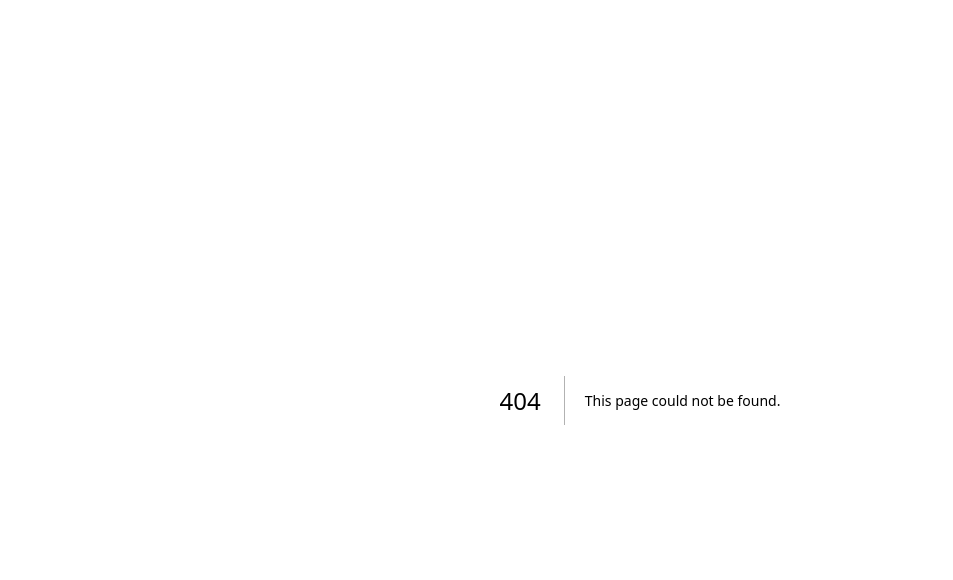
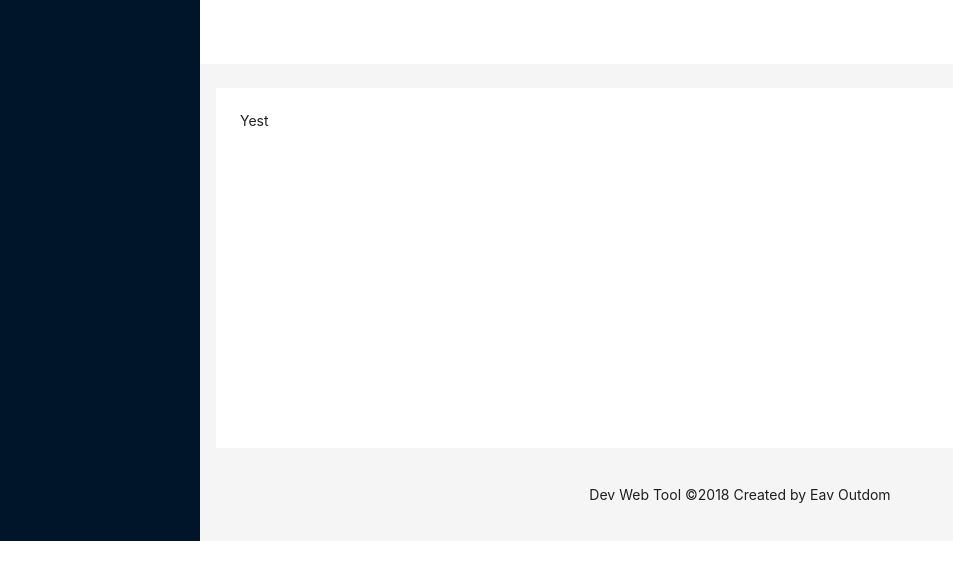
Before and after one commit to EavOutDom/dev-web-tool, a Next.js app: page /test in a window 1280 px wide. Before the commit this address had no page. Shown: the top 580 px of the page, without its empty margins (0-953 px from the left). Built offline with nearby package versions, Linux system fonts and the light colour scheme.

Commit message:
add layout

```diff
--- /dev/null
+++ b/components/layout/Layout.js
@@ -0,0 +1,58 @@
+import { Layout, Menu } from "antd";
+import Link from "next/link";
+
+const LayoutContainer = ({ children }) => {
+  return (<Layout>
+    <Layout.Sider
+      breakpoint="lg"
+      collapsedWidth="0"
+      onBreakpoint={(broken) => {
+        console.log(broken);
+      }}
+      onCollapse={(collapsed, type) => {
+        console.log(collapsed, type);
+      }}
+    >
+      <div className="logo" />
+      <Menu
+        theme="dark"
+        mode="inline"
+        defaultSelectedKeys={['4']}
+
+      />
+    </Layout.Sider>
+    <Layout>
+      <Layout.Header
+        style={{
+          padding: 0,
+          // background: '#f0f',
+          background: '#fff'
+        }}
+      />
+      <Layout.Content
+        style={{
+          margin: '24px 16px 0',
+        }}
+      >
+        <div
+          style={{
+            padding: 24,
+            minHeight: 360,
+            background: '#ffF',
+          }}
+        >
+          {children}
+        </div>
+      </Layout.Content>
+      <Layout.Footer
+        style={{
+          textAlign: 'center',
+        }}
+      >
+        <p>Dev Web Tool ©2018 Created by <Link href={'https://github.com/EavOutDom'}>Eav Outdom</Link></p>
+      </Layout.Footer>
+    </Layout>
+  </Layout>);
+}
+
+export default LayoutContainer;
--- a/package.json
+++ b/package.json
@@ -3,12 +3,14 @@
   "version": "0.1.0",
   "private": true,
   "scripts": {
-    "dev": "next dev",
+    "dev": "next dev -p 8081",
     "build": "next build",
-    "start": "next start",
+    "start": "next start -p 8081",
     "lint": "next lint"
   },
   "dependencies": {
+    "@ant-design/icons": "^4.8.0",
+    "antd": "^5.0.7",
     "next": "13.0.6",
     "react": "18.2.0",
     "react-dom": "18.2.0"
--- a/pages/_app.js
+++ b/pages/_app.js
@@ -1,7 +1,10 @@
+import LayoutContainer from '../components/layout/Layout'
 import '../styles/globals.css'
 
 function MyApp({ Component, pageProps }) {
-  return <Component {...pageProps} />
+  return <LayoutContainer>
+    <Component {...pageProps} />
+  </LayoutContainer>
 }
 
 export default MyApp
--- /dev/null
+++ b/pages/test.js
@@ -0,0 +1,5 @@
+const Test = () => {
+  return (<div>Yest</div>);
+}
+
+export default Test;
--- a/styles/globals.css
+++ b/styles/globals.css
@@ -15,7 +15,7 @@ a {
   box-sizing: border-box;
 }
 
-@media (prefers-color-scheme: dark) {
+/* @media (prefers-color-scheme: dark) {
   html {
     color-scheme: dark;
   }
@@ -23,4 +23,4 @@ a {
     color: white;
     background: black;
   }
-}
+} */
```
Also changed, not shown: pages/index.js (+5 -2 lines), 2 other files (tests, documents, lock files or other folders).
